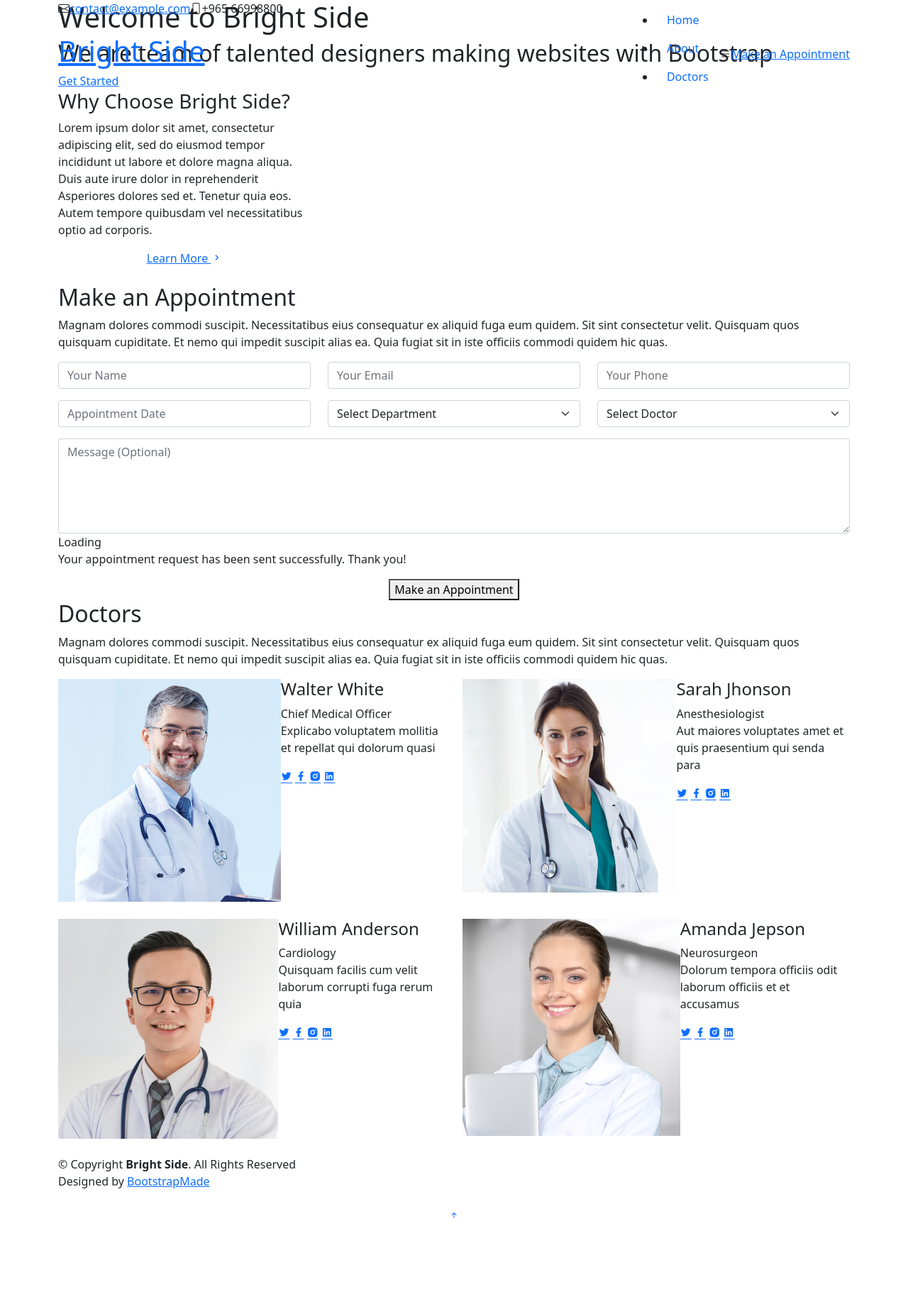
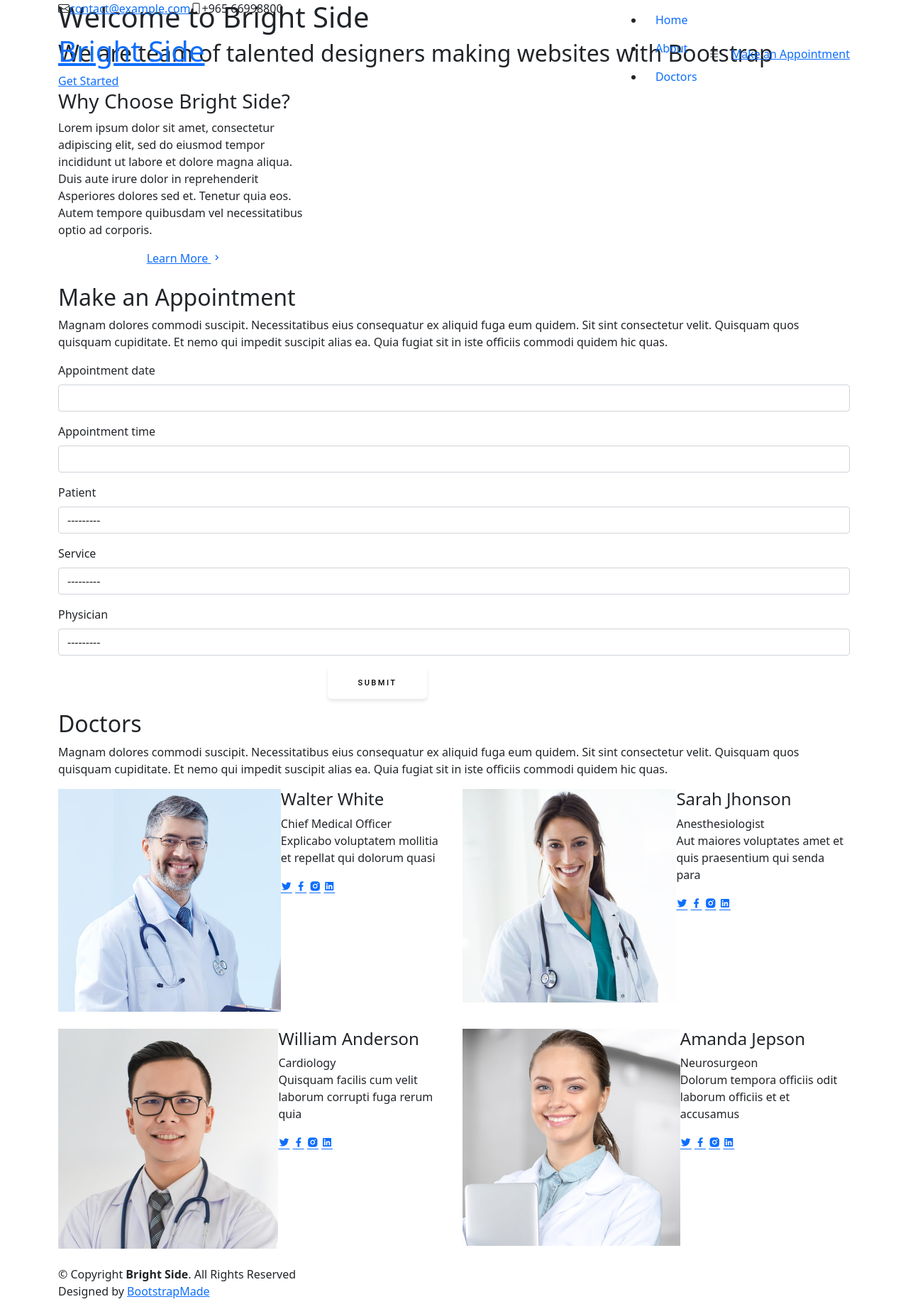
Before and after one commit to amanialmutairi/Bright-Side-New, a Django app: page /brightside/home/ in a window 1280 px wide. Shown: the top 1845 px of the page at 71% size. Before the commit the page ends 1717 px from the top, so only its background shows below. Run offline with Django 3.2, Linux system fonts and the light colour scheme; data comes from the database, SQL or seed files in the repository; data that the repository does not hold is empty; some libraries are stand-ins or nearby versions.

Commit message:
user booking form done

```diff
--- a/brightside/forms.py
+++ b/brightside/forms.py
@@ -5,7 +5,7 @@
 from django import forms
 from .models import Appointment, Physician, Reseptionist, Service, Patient, Bill, Payment
 
-class CreateAppointment(ModelForm):
+class CreateAppointmentAdmin(ModelForm):
   class Meta:
      model = Appointment
      fields = '__all__'
@@ -15,6 +15,16 @@
 
     }
 
+class CreateAppointmentUser(ModelForm):
+  class Meta:
+     model = Appointment
+     fields = '__all__'
+     widgets = {
+      'reseptionist' : forms.HiddenInput(),
+      'appointment_date': DatePickerInput(),
+      'appointment_time': TimePickerInput(),
+
+    }
 class ReseptionistForm(ModelForm):
 	class Meta:
 		model = Reseptionist
--- a/brightside/templates/user_home.html
+++ b/brightside/templates/user_home.html
@@ -1,4 +1,39 @@
 {% load static %}
+{% load bootstrap4 %}
+{% bootstrap_css %}
+{% bootstrap_javascript jquery='full' %}
+{{ form.media }}
+<style>
+
+.submit-center {
+ margin-left: 380px;
+
+}
+  input[type=submit] {
+  width: 140px;
+  height: 45px;
+  font-family: 'Roboto', sans-serif;
+  font-size: 11px;
+  text-transform: uppercase;
+  letter-spacing: 2.5px;
+  font-weight: 500;
+  color: #000;
+  background-color: #fff;
+  border: none;
+  border-radius: 5px;
+  box-shadow: 0px 3px 5px rgba(0, 0, 0, 0.1);
+  transition: all 0.3s ease 0s;
+  cursor: pointer;
+  outline: none;
+}
+input[type=submit]:hover {
+  background-color: #3a88fe;
+  box-shadow: 0px 15px 20px rgba(23, 100, 73, 0.2);
+  color: #fff;
+  transform: translateY(-1px);
+}
+
+</style>
 
 <!DOCTYPE html>
 <html lang="en">
@@ -143,57 +178,11 @@
           <p>Magnam dolores commodi suscipit. Necessitatibus eius consequatur ex aliquid fuga eum quidem. Sit sint consectetur velit. Quisquam quos quisquam cupiditate. Et nemo qui impedit suscipit alias ea. Quia fugiat sit in iste officiis commodi quidem hic quas.</p>
         </div>
 
-        <form action="forms/appointment.php" method="post" role="form" class="php-email-form">
-          <div class="row">
-            <div class="col-md-4 form-group">
-              <input type="text" name="name" class="form-control" id="name" placeholder="Your Name" data-rule="minlen:4" data-msg="Please enter at least 4 chars">
-              <div class="validate"></div>
-            </div>
-            <div class="col-md-4 form-group mt-3 mt-md-0">
-              <input type="email" class="form-control" name="email" id="email" placeholder="Your Email" data-rule="email" data-msg="Please enter a valid email">
-              <div class="validate"></div>
-            </div>
-            <div class="col-md-4 form-group mt-3 mt-md-0">
-              <input type="tel" class="form-control" name="phone" id="phone" placeholder="Your Phone" data-rule="minlen:4" data-msg="Please enter at least 4 chars">
-              <div class="validate"></div>
-            </div>
-          </div>
-          <div class="row">
-            <div class="col-md-4 form-group mt-3">
-              <input type="datetime" name="date" class="form-control datepicker" id="date" placeholder="Appointment Date" data-rule="minlen:4" data-msg="Please enter at least 4 chars">
-              <div class="validate"></div>
-            </div>
-            <div class="col-md-4 form-group mt-3">
-              <select name="department" id="department" class="form-select">
-                <option value="">Select Department</option>
-                <option value="Department 1">Department 1</option>
-                <option value="Department 2">Department 2</option>
-                <option value="Department 3">Department 3</option>
-              </select>
-              <div class="validate"></div>
-            </div>
-            <div class="col-md-4 form-group mt-3">
-              <select name="doctor" id="doctor" class="form-select">
-                <option value="">Select Doctor</option>
-                <option value="Doctor 1">Doctor 1</option>
-                <option value="Doctor 2">Doctor 2</option>
-                <option value="Doctor 3">Doctor 3</option>
-              </select>
-              <div class="validate"></div>
-            </div>
-          </div>
-
-          <div class="form-group mt-3">
-            <textarea class="form-control" name="message" rows="5" placeholder="Message (Optional)"></textarea>
-            <div class="validate"></div>
-          </div>
-          <div class="mb-3">
-            <div class="loading">Loading</div>
-            <div class="error-message"></div>
-            <div class="sent-message">Your appointment request has been sent successfully. Thank you!</div>
-          </div>
-          <div class="text-center"><button type="submit">Make an Appointment</button></div>
-        </form>
+<form action="" method="post">
+  	{% csrf_token %}
+  	{% bootstrap_form form %}
+  <div class="submit-center">	<input type="submit" value="Submit"></div>
+    </form>
 
       </div>
     </section><!-- End Appointment Section -->
--- a/brightside/urls.py
+++ b/brightside/urls.py
@@ -9,8 +9,10 @@
 	path('login/', views.login_page, name="login"),
 	path('logout/', views.logout_user, name="logout"),
   path('request/', views.request_view, name='requests'),
-  path('booking/', views.booking, name='booking'),
+  path('booking/', views.booking_admin, name='admin-booking'),
   path('calendar/', views.calendar, name='calendar'),
   path('forgot_password/', views.forgot_password, name='forgot_pass'),
-  path('home/', views.user_page, name='home'),
+  #path('home/', views.user_page, name='home'),
+  path('home/', views.booking_user, name='home'),
+
 ]
--- a/brightside/views.py
+++ b/brightside/views.py
@@ -8,7 +8,7 @@
 from django.contrib.auth.models import Group
 
 
-from .forms import ReseptionistForm, CreateUserForm, CreateAppointment
+from .forms import ReseptionistForm, CreateUserForm, CreateAppointmentAdmin, CreateAppointmentUser
 from .models import Patient, Reseptionist, Service, Appointment, Bill, Payment, Physician
 from .decorators import unauthenticated_user, allowed_users, admin_only
 # Create your views here.
@@ -86,17 +86,25 @@
 #view_calendar
 def calendar(request):
   return render(request, 'calendar.html')
-#booking
-def booking(request):
+#Admin Booking
+def booking_admin(request):
   data = {}
-  f = CreateAppointment(request.POST or None)
+  f = CreateAppointmentAdmin(request.POST or None)
   data["form"] = f
   if f.is_valid():
     f.save()
-    return redirect("booking")
+    return redirect("admin-booking")
   return render(request, 'booking.html', context=data )
 
-#appointment
+#User booking_admin
+def booking_user(request):
+  data = {}
+  f = CreateAppointmentUser(request.POST or None)
+  data["form"] = f
+  if f.is_valid():
+    f.save()
+    return redirect("home")
+  return render(request, 'user_home.html', context=data )
 
 #reseptionist
 
```
